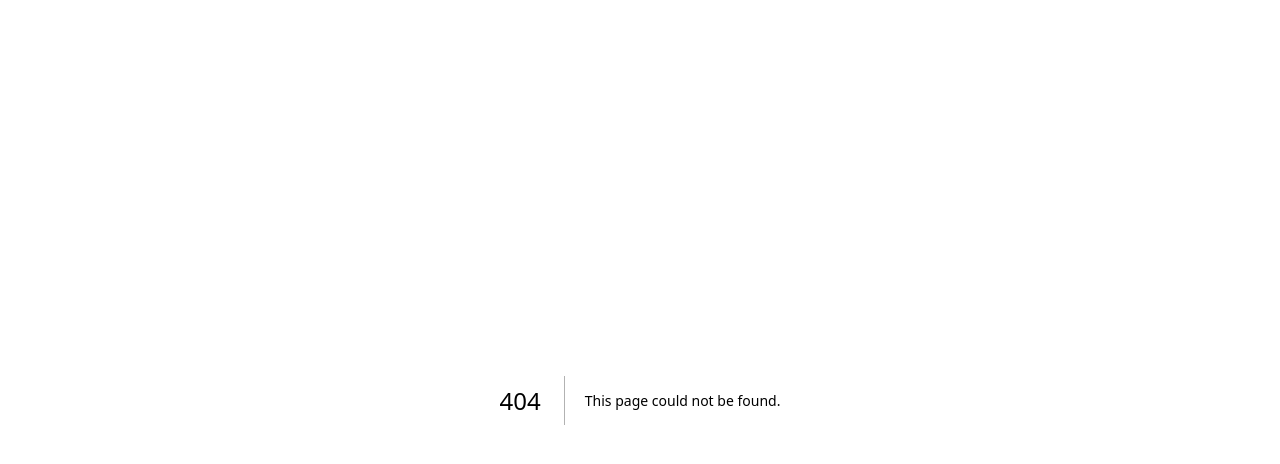
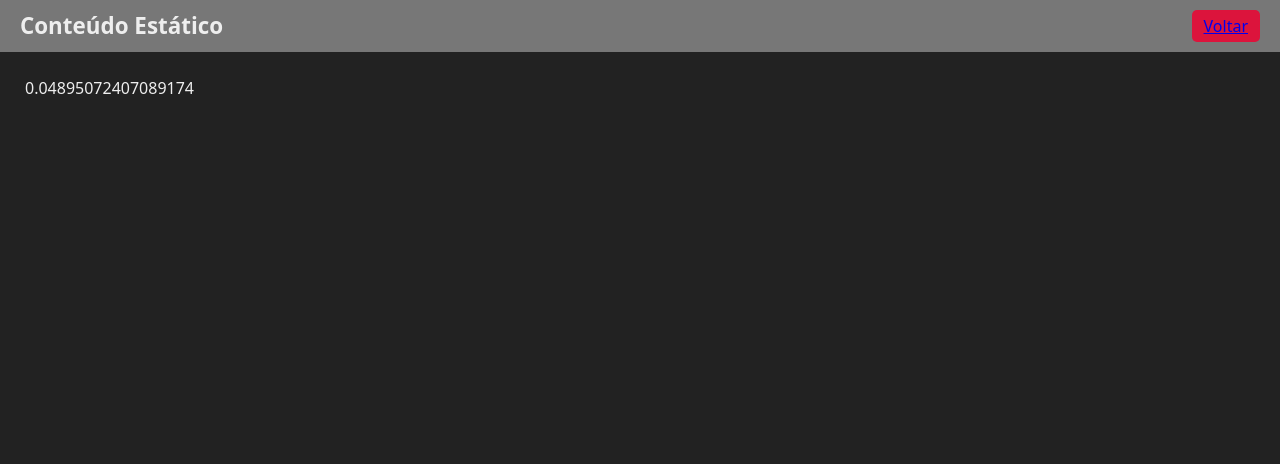
Before and after one commit to Ricardo-Lucena-Clear/Project-Registration-Integration-with-Database, a Next.js app: page /estatico in a window 1280 px wide. Before the commit this address had no page. Shown: the top 464 px of the page. Built offline with nearby package versions, Linux system fonts and the light colour scheme.

Commit message:
Pre-Rendering in Practice

```diff
--- a/src/components/Navegador.jsx
+++ b/src/components/Navegador.jsx
@@ -3,7 +3,7 @@
 
 export default function Navegador(props) {
     return (
-        <Link href={props.destino}>
+        <Link href={props.destino} passHref>
             <div className={styles.navegador} style={{
                 backgroundColor: props.color ?? " dodgerblue"
             }}>
--- /dev/null
+++ b/src/pages/estatico.jsx
@@ -0,0 +1,16 @@
+import Layout from "@/components/Layout"
+
+export function getStaticProps() {
+    return {
+        props: {
+            numero: Math.random()
+        }
+    }
+}
+export default function Estatico(props) {
+    return (
+        <Layout titulo="Conteúdo Estático">
+            <div>{props.numero}</div>
+        </Layout>
+    )
+}
--- a/src/pages/index.jsx
+++ b/src/pages/index.jsx
@@ -17,7 +17,7 @@
             <Navegador texto="Navegação #02" destino="/cliente/sp-2/321" color="white" />
             <Navegador texto="Componente com estado" destino="/state" color="orange" />
             <Navegador texto="Integração com API #01" destino="/integracao_1" color="pink"/>
-
+            <Navegador texto="Conteudo Estático" destino="/estatico" color="white"/>
         </div>
     )
 }
```
